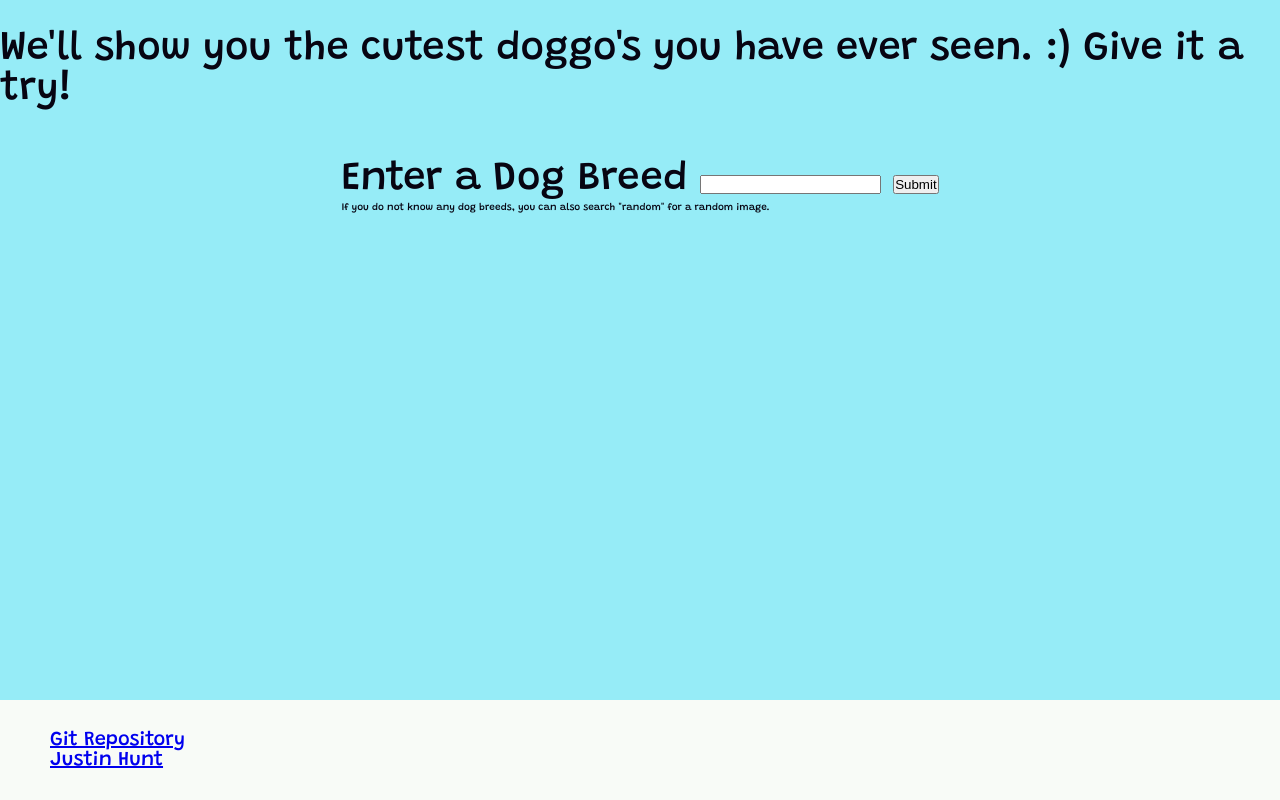
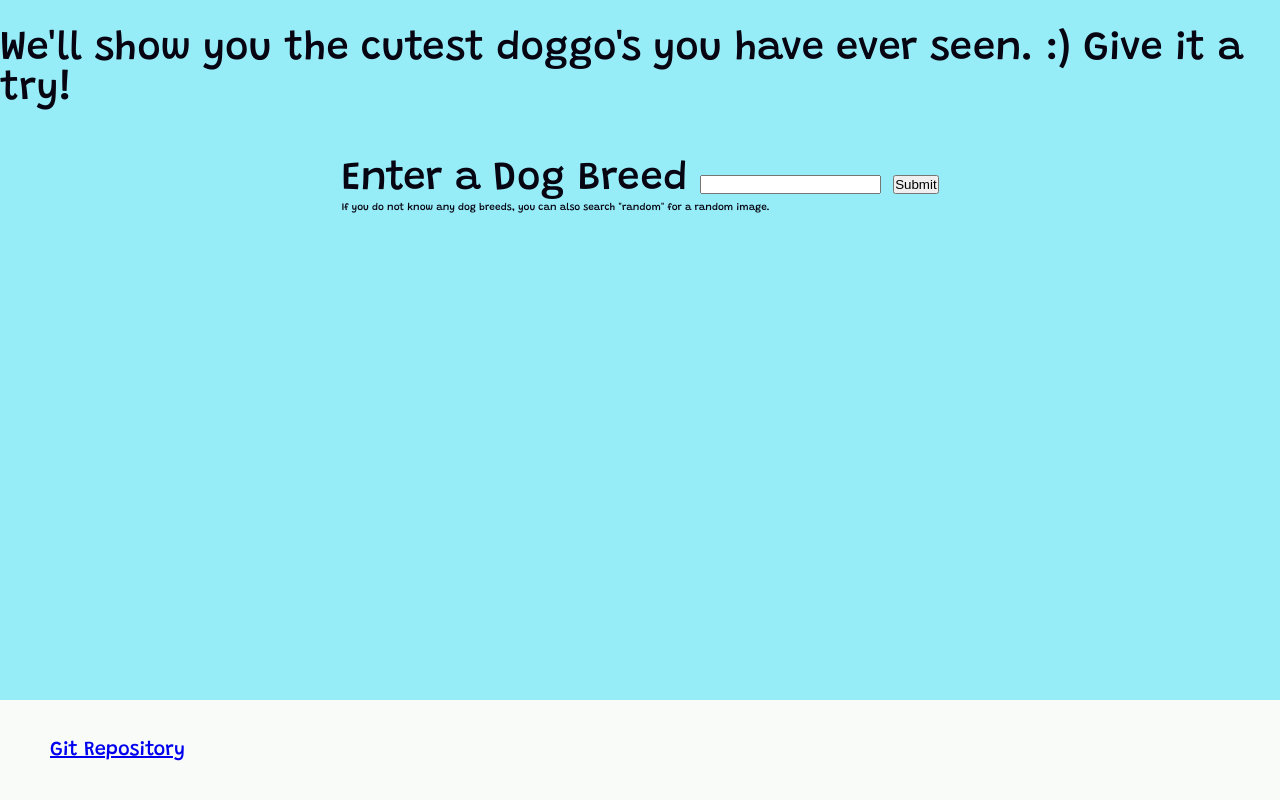
Before and after one commit to jhunt33/creative_project_2, a plain HTML site: page index.html in a window 1280 px wide. Drawn offline with Linux system fonts and the light colour scheme.

Commit message:
repo fix

```diff
--- a/index.html
+++ b/index.html
@@ -23,7 +23,7 @@
     <script src="doggie.js"></script>
   </div>
   <div class="footer">
-      <a class="git" href="https://github.com/jhunt33/creative_project_2.git">Git Repository<br>Justin Hunt</a>
+      <a class="git" href="https://github.com/jhunt33/creative_project_2.git">Git Repository</a>
   </div>
 </body>
 
--- a/styles.css
+++ b/styles.css
@@ -24,6 +24,7 @@ body {
   right:0px;
   bottom:0px;
   left:0px;
+  z-index: -1;
   display: flex;
   flex-direction: column;
   justify-content: flex-start;
```
